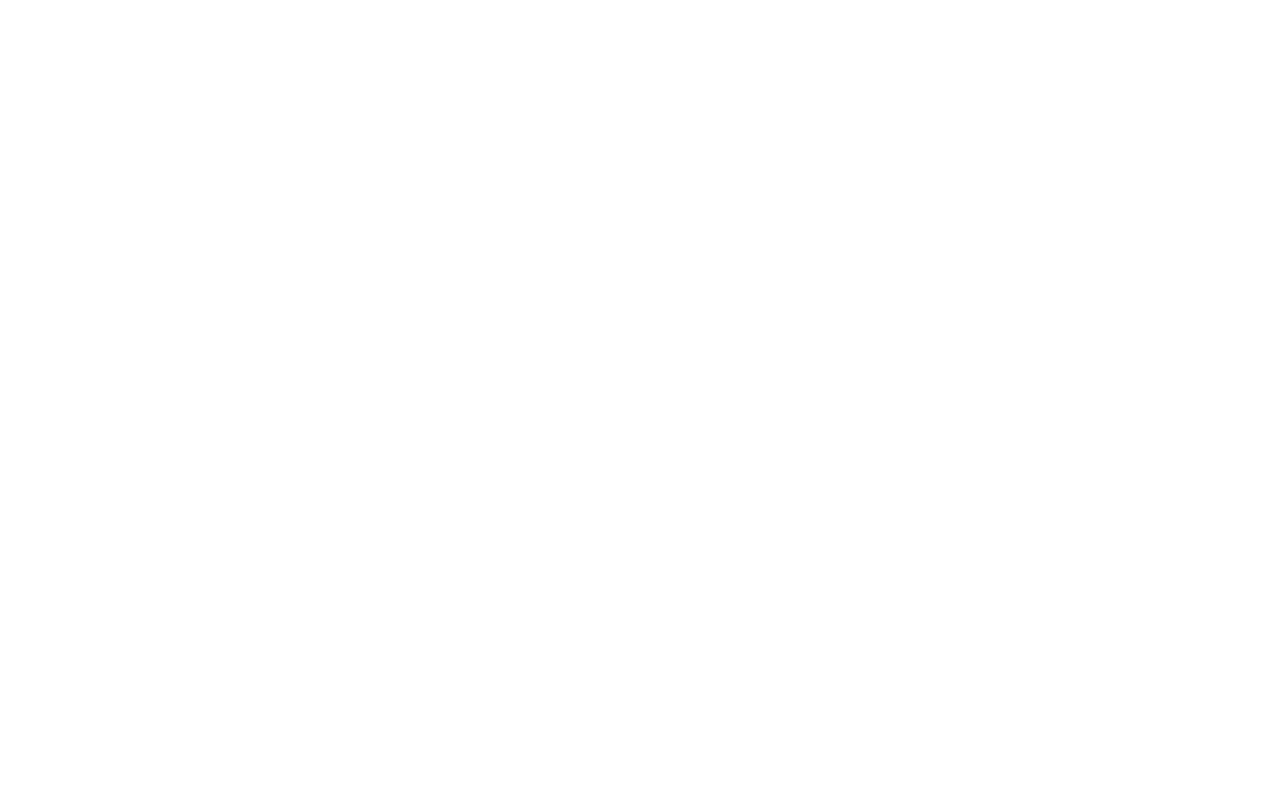
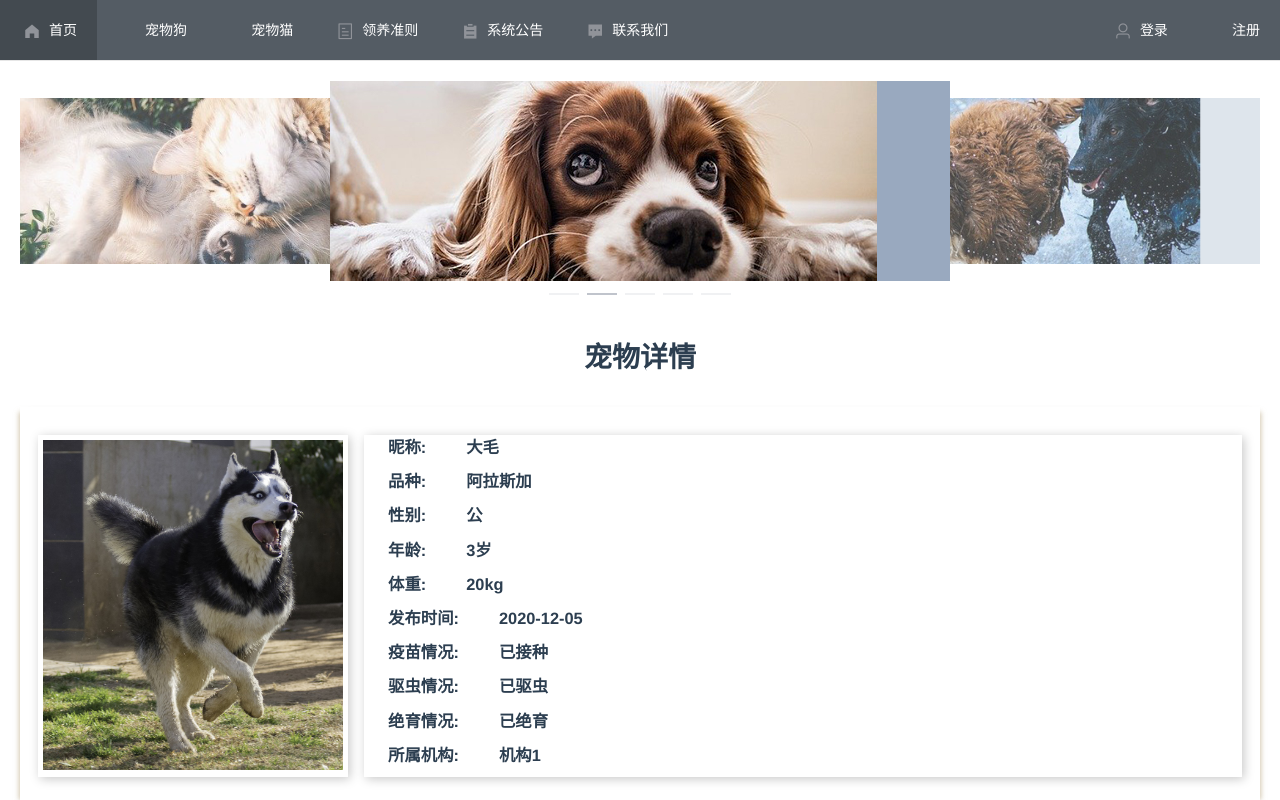
Before and after one commit to DkorTk/graduation-user, a Vue app: page /detail in a window 1280 px wide. Shown: the top 800 px of the page. Built offline with nearby package versions, Linux system fonts and the light colour scheme; a web font is replaced by a local one.

Commit message:
详情页完成

```diff
--- a/src/router/index.js
+++ b/src/router/index.js
@@ -8,6 +8,7 @@
 import Norm from "../views/norm.vue"
 import Notice from "../views/notice.vue"
 import Connection from "../views/connection.vue"
+import Detail from "../views/detail.vue"
 
 Vue.use(VueRouter);
 
@@ -61,6 +62,12 @@
     component: Connection,
     meta: { title: '联系我们'}
   },
+  {
+    path: "/detail",
+    name: 'Detail',
+    component: Detail,
+    meta: { title: '宠物详情页'}
+  },
 
 ];
 
--- a/src/views/Home.vue
+++ b/src/views/Home.vue
@@ -11,7 +11,7 @@
         </div>
         <div class="block">
           <el-image :src="src"></el-image>
-          <el-button type="primary" icon="el-icon-view">详情</el-button>
+          <el-button type="primary" icon="el-icon-view" @click="toDetail">详情</el-button>
         </div>
         <div class="block">
           <el-image :src="src"> </el-image>
@@ -79,6 +79,11 @@
       src:
         "https://cube.elemecdn.com/6/94/4d3ea53c084bad6931a56d5158a48jpeg.jpeg",
     };
+  },
+  methods: {
+    toDetail() {
+      this.$router.push({ path: "detail" });
+    },
   },
 };
 </script>
--- /dev/null
+++ b/src/views/detail.vue
@@ -0,0 +1,158 @@
+<template>
+  <div>
+    <Head />
+    <div>
+      <div>
+        <!-- 图片 -->
+        <div></div>
+
+        <!-- 描述 -->
+        <div></div>
+      </div>
+      <!-- 按钮 -->
+      <div></div>
+    </div>
+
+    <div class="main">
+      <h1 class="normText">宠物详情</h1>
+      <div class="myImage">
+        <div class="myBlock">
+          <el-image :src="src"></el-image>
+        </div>
+        <div class="content">
+          <div class="fragment">
+            <h3><span>昵称:</span></h3>
+            <h3><span>大毛</span></h3>
+          </div>
+          <div class="fragment">
+            <h3><span>品种:</span></h3>
+            <h3><span>阿拉斯加</span></h3>
+          </div>
+          <div class="fragment">
+            <h3><span>性别:</span></h3>
+            <h3><span>公</span></h3>
+          </div>
+          <div class="fragment">
+            <h3><span>年龄:</span></h3>
+            <h3><span>3岁</span></h3>
+          </div>
+          <div class="fragment">
+            <h3><span>体重:</span></h3>
+            <h3><span>20kg</span></h3>
+          </div>
+          <div class="fragment">
+            <h3><span>发布时间:</span></h3>
+            <h3><span>2020-12-05</span></h3>
+          </div>
+          <div class="fragment">
+            <h3><span>疫苗情况:</span></h3>
+            <h3><span>已接种</span></h3>
+
+          </div>
+          <div class="fragment">
+            <h3><span>驱虫情况:</span></h3>
+            <h3><span>已驱虫</span></h3>
+
+
+          </div>
+          <div class="fragment">
+            <h3><span>绝育情况:</span></h3>
+            <h3> <span>已绝育</span></h3>
+
+
+          </div>
+          <div class="fragment">
+            <h3><span>所属机构:</span></h3>
+            <h3><span>机构1</span></h3>
+
+          </div>
+        </div>
+      </div>
+
+        <div class="apply">
+            <el-button type="primary">申请领养</el-button>
+        </div>
+    </div>
+    <Footer />
+  </div>
+</template>
+
+<script>
+import Head from "../components/Header/Head";
+import Footer from "../components/Footer/Footer";
+export default {
+  components: {
+    Head,
+    Footer,
+  },
+  data() {
+    return {
+      src: require("@/assets/detail-Image/1.jpg"),
+    };
+  },
+};
+</script>
+
+<style lang="scss" scoped>
+.main {
+}
+.normText {
+  padding: 15px;
+}
+/*
+img {
+}
+.text{
+    position: relative;
+    border: 1px solid black;
+}
+
+.picture {
+    border: 1px solid pink;
+    display: flex;
+    justify-content: center;
+    align-items: center;
+} */
+
+/* 图片 */
+.myImage {
+  height: 50%;
+  display: flex;
+  justify-content: flex-start;
+  text-align: center;
+  padding: 20px 10px;
+  margin: 20px 20px 0px 20px;
+  box-shadow: 6px 0 5px -5px rgba(180,160,120,.6), -6px 0 5px -5px rgba(180,160,120,.6);
+}
+
+.myBlock {
+  display: inline-block;
+  padding: 5px;
+  margin: 8px;
+  box-shadow: 2px 2px 10px rgba(0, 0, 0, 0.22);
+  width: 35%;
+}
+
+.content {
+  width: 100%;
+  margin: 8px;
+  display: flex;
+  flex-wrap: wrap;
+   box-shadow: 2px 2px 10px rgba(0, 0, 0, 0.22);
+  .fragment {
+    width: 100%;
+    margin: 2px;
+    padding: 2px;
+    display: flex;
+    justify-content: flex-start;
+
+    span {
+        margin: 20px;
+
+    }
+  }
+  h3 {
+    display: inline;
+  }
+}
+</style>
--- a/src/views/norm.vue
+++ b/src/views/norm.vue
@@ -92,7 +92,7 @@
 };
 </script>
 
-<style lang="scss">
+<style lang="scss" scoped>
 .normText {
   padding: 15px;
 }
```
Also changed, not shown: src/assets/detail-Image/1.jpg (added).
